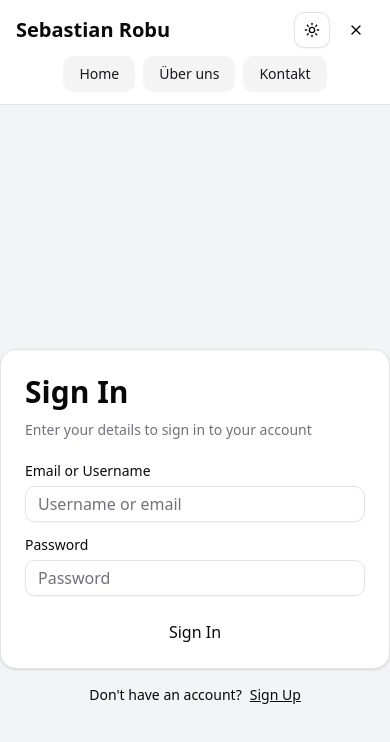
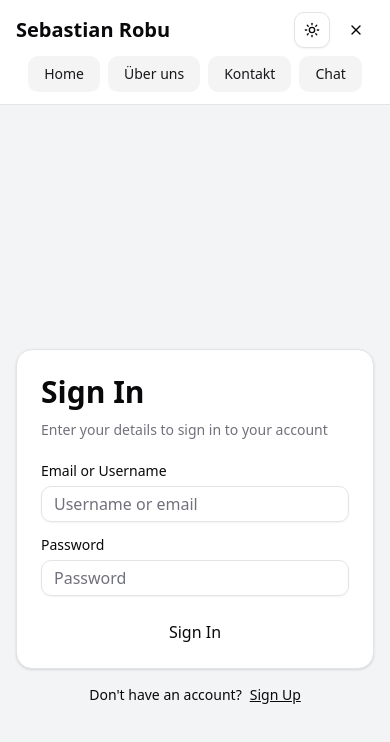
Before and after one commit to Sr0bu/me, a Next.js app: page /signin in a window 390 px wide. Both pictures are taken after a click on the button 356 px from the left and 30 px from the top of the page. Shown: the top 742 px of the page. Built offline with nearby package versions, Linux system fonts and the light colour scheme.

Commit message:
fixed #7 and #8 (new issue for noscroll)

```diff
--- a/components/forms/signinForm.tsx
+++ b/components/forms/signinForm.tsx
@@ -1,7 +1,7 @@
 'use client'
 
 import Link from "next/link"
-import { useState } from "react"
+import {useEffect, useState} from "react"
 import { useRouter } from "next/navigation" // useRouter für Redirect
 
 import {
@@ -15,6 +15,10 @@ import {
 
 import { Label } from "@/components/ui/label"
 import { Input } from "@/components/ui/input"
+
+
+
+
 
 export function SigninForm() {
     const [identifier, setIdentifier] = useState('')
@@ -48,7 +52,7 @@ export function SigninForm() {
     }
 
     return (
-        <div className="w-full max-w-md">
+        <div className="w-full max-w-md px-4 sm:px-0">
             <form onSubmit={handleSubmit}>
                 <Card>
                     <CardHeader className="space-y-1">
--- a/components/nav/Navbar.tsx
+++ b/components/nav/Navbar.tsx
@@ -37,6 +37,7 @@ export default function Navbar() {
                     <Link href="/" className={buttonVariants({variant: "secondary"})}>Home</Link>
                     <Link href="/about" className={buttonVariants({variant: "secondary"})}>Über uns</Link>
                     <Link href="/contact" className={buttonVariants({variant: "secondary"})}>Kontakt</Link>
+                    <Link href="/chat" className={buttonVariants({variant: "secondary"})}>Chat</Link>
                 </div>
             )}
         </nav>
```
